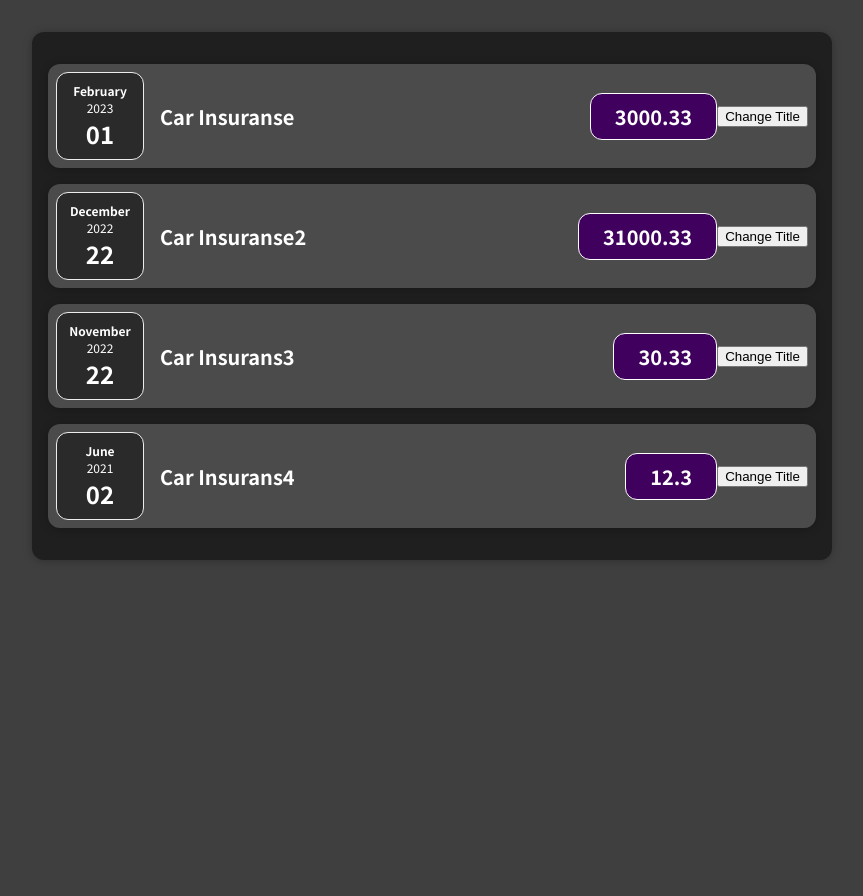
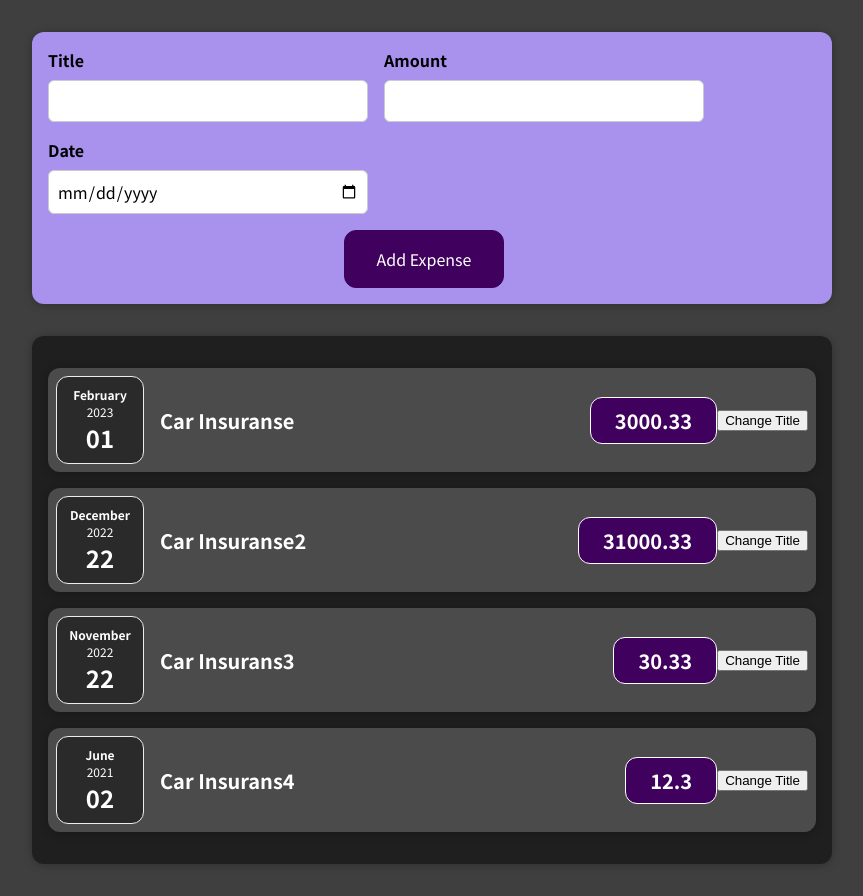
Before and after one commit to gyfantidis/ReactProjects, a React (Create React App) app in the folder Project1/: page / in a window 1280 px wide. Shown: the whole page, without its empty margins (208-1071 px from the left). Before the commit the page ends 800 px from the top, so only its background shows below. Built offline with nearby package versions, Linux system fonts and the light colour scheme.

Commit message:
First Commit
Add NewExpense Object

```diff
--- a/Project1/src/App.js
+++ b/Project1/src/App.js
@@ -1,4 +1,6 @@
 import React from "react";
+
+import NewExpense from "./components/NewExpense/NewExpense";
 import Expenses from "./components/Expenses/Expenses";
 
 
@@ -12,6 +14,7 @@
 
   return (
     <div>
+      <NewExpense></NewExpense>
       <Expenses items={expenses}></Expenses>
 
     </div>
--- /dev/null
+++ b/Project1/src/components/NewExpense/ExpenseForm.css
@@ -0,0 +1,26 @@
+.new-expense__controls {
+  display: flex;
+  flex-wrap: wrap;
+  gap: 1rem;
+  margin-bottom: 1rem;
+  text-align: left;
+}
+
+.new-expense__control label {
+  font-weight: bold;
+  margin-bottom: 0.5rem;
+  display: block;
+}
+
+.new-expense__control input {
+  font: inherit;
+  padding: 0.5rem;
+  border-radius: 6px;
+  border: 1px solid #ccc;
+  width: 20rem;
+  max-width: 100%;
+}
+
+.new-expense__actions {
+  text-align: right;
+}
--- /dev/null
+++ b/Project1/src/components/NewExpense/ExpenseForm.js
@@ -0,0 +1,28 @@
+import React from "react";
+
+import './ExpenseForm.css';
+
+const ExpenseForm = () => {
+  return <form>
+    <div className="new-expense__controls">
+      <div className="new-expense__control">
+        <label>Title</label>
+        <input type="text"></input>
+      </div>
+      <div className="new-expense__control">
+        <label>Amount</label>
+        <input type="number" min="0.01" step="0.01"></input>
+      </div>
+      <div className="new-expense__control">
+        <label>Date</label>
+        <input type='date' min="2019-01-01" max="2023-01-15"></input>
+      </div>
+
+    </div>
+    <div className="new-expense__actions"></div>
+    <button type='submit'>Add Expense</button>
+
+  </form>
+};
+
+export default ExpenseForm;
--- /dev/null
+++ b/Project1/src/components/NewExpense/NewExpense.css
@@ -0,0 +1,38 @@
+.new-expense {
+  background-color: #a892ee;
+  padding: 1rem;
+  margin: 2rem auto;
+  width: 50rem;
+  max-width: 95%;
+  border-radius: 12px;
+  text-align: center;
+  box-shadow: 0 1px 8px rgba(0, 0, 0, 0.25);
+}
+
+.new-expense button {
+  font: inherit;
+  cursor: pointer;
+  padding: 1rem 2rem;
+  border: 1px solid #40005d;
+  background-color: #40005d;
+  color: white;
+  border-radius: 12px;
+  margin-right: 1rem;
+}
+
+.new-expense button:hover,
+.new-expense button:active {
+  background-color: #510674;
+  border-color: #510674;
+}
+
+.new-expense button.alternative {
+  color: #220131;
+  border-color: transparent;
+  background-color: transparent;
+}
+
+.new-expense button.alternative:hover,
+.new-expense button.alternative:active {
+  background-color: #ddb3f8;
+}
--- /dev/null
+++ b/Project1/src/components/NewExpense/NewExpense.js
@@ -0,0 +1,12 @@
+import React from "react";
+
+import ExpenseForm from "./ExpenseForm";
+import './NewExpense.css';
+
+const NewExpense = () => {
+  return <div className="new-expense">
+    <ExpenseForm/>
+  </div>
+};
+
+export default NewExpense
```
